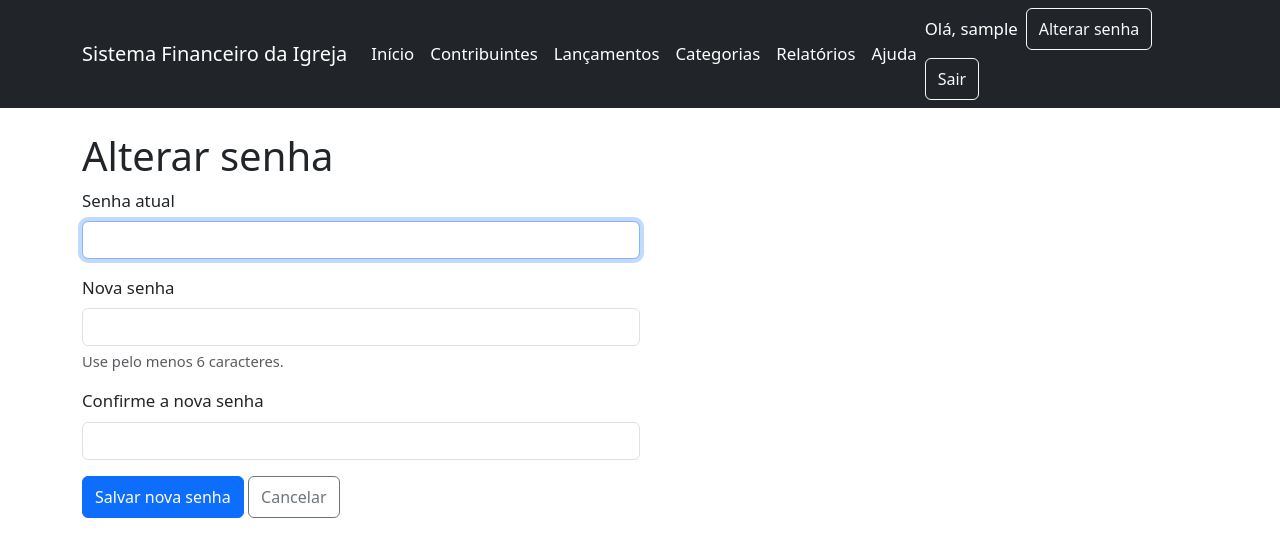
After one commit to EnricoBertolucci/Atividade-Extensionista, a Flask app: page /alterar-senha in a window 1280 px wide. The commit adds this page. Shown: the top 557 px of the page. Run offline with Flask 3, Linux system fonts and the light colour scheme; the visitor is signed in with stand-in values (Sample User, id 1).

Commit message:
feat: tela para o usuario alterar a propria senha

```diff
--- a/sistema-financeiro-igreja/src/routes/auth.py
+++ b/sistema-financeiro-igreja/src/routes/auth.py
@@ -1,9 +1,28 @@
 from flask import Blueprint, flash, redirect, render_template, request, url_for
 from flask_login import current_user, login_required, login_user, logout_user
 
-from src.models import Usuario
+from src.models import Usuario, db
 
 auth_bp = Blueprint("auth", __name__)
+
+TAMANHO_MINIMO_SENHA = 6
+
+
+def _validar_troca_senha(usuario, form):
+    """Valida o formulário de troca de senha e retorna a mensagem de erro (ou None)."""
+    senha_atual = form.get("senha_atual", "")
+    nova_senha = form.get("nova_senha", "")
+    confirmacao = form.get("confirmacao", "")
+
+    if not usuario.checar_senha(senha_atual):
+        return "A senha atual está incorreta."
+    if len(nova_senha) < TAMANHO_MINIMO_SENHA:
+        return f"A nova senha deve ter pelo menos {TAMANHO_MINIMO_SENHA} caracteres."
+    if nova_senha != confirmacao:
+        return "A confirmação não confere com a nova senha."
+    if nova_senha == senha_atual:
+        return "A nova senha deve ser diferente da senha atual."
+    return None
 
 
 @auth_bp.route("/login", methods=["GET", "POST"])
@@ -26,6 +45,23 @@ def login():
     return render_template("login.html")
 
 
+@auth_bp.route("/alterar-senha", methods=["GET", "POST"])
+@login_required
+def alterar_senha():
+    if request.method == "POST":
+        erro = _validar_troca_senha(current_user, request.form)
+        if erro:
+            flash(erro, "danger")
+            return render_template("alterar_senha.html", tamanho_minimo=TAMANHO_MINIMO_SENHA)
+
+        current_user.set_senha(request.form["nova_senha"])
+        db.session.commit()
+        flash("Senha alterada com sucesso!", "success")
+        return redirect(url_for("index"))
+
+    return render_template("alterar_senha.html", tamanho_minimo=TAMANHO_MINIMO_SENHA)
+
+
 @auth_bp.route("/logout")
 @login_required
 def logout():
--- a/sistema-financeiro-igreja/src/templates/ajuda.html
+++ b/sistema-financeiro-igreja/src/templates/ajuda.html
@@ -118,12 +118,13 @@
     <div class="accordion-item">
         <h2 class="accordion-header">
             <button class="accordion-button collapsed" type="button" data-bs-toggle="collapse" data-bs-target="#p8">
-                Esqueci minha senha ou preciso de um novo acesso, o que faço?
+                Como troco minha senha? E se eu esquecer?
             </button>
         </h2>
         <div id="p8" class="accordion-collapse collapse" data-bs-parent="#acordeaoAjuda">
             <div class="accordion-body">
-                <p>Por segurança, o sistema não tem uma tela pública de cadastro/redefinição de senha. Procure a pessoa responsável pela administração técnica do sistema para criar um novo acesso ou redefinir sua senha.</p>
+                <p>Para <strong>trocar sua senha</strong>, clique em <strong>Alterar senha</strong>, no canto superior direito (ao lado de "Sair"), informe a senha atual e digite a nova senha duas vezes.</p>
+                <p>Se você <strong>esqueceu a senha</strong> e não consegue entrar, ou precisa de um novo acesso: por segurança, o sistema não tem uma tela pública de cadastro/redefinição de senha. Procure a pessoa responsável pela administração técnica do sistema.</p>
             </div>
         </div>
     </div>
--- /dev/null
+++ b/sistema-financeiro-igreja/src/templates/alterar_senha.html
@@ -0,0 +1,29 @@
+{% extends "base.html" %}
+
+{% block title %}Alterar senha{% endblock %}
+
+{% block content %}
+<h1>Alterar senha</h1>
+
+<form method="post" class="col-md-6">
+    <input type="hidden" name="csrf_token" value="{{ csrf_token() }}">
+    <div class="mb-3">
+        <label class="form-label" for="senha_atual">Senha atual</label>
+        <input type="password" id="senha_atual" name="senha_atual" class="form-control"
+               autocomplete="current-password" required autofocus>
+    </div>
+    <div class="mb-3">
+        <label class="form-label" for="nova_senha">Nova senha</label>
+        <input type="password" id="nova_senha" name="nova_senha" class="form-control"
+               autocomplete="new-password" minlength="{{ tamanho_minimo }}" required>
+        <div class="form-text">Use pelo menos {{ tamanho_minimo }} caracteres.</div>
+    </div>
+    <div class="mb-3">
+        <label class="form-label" for="confirmacao">Confirme a nova senha</label>
+        <input type="password" id="confirmacao" name="confirmacao" class="form-control"
+               autocomplete="new-password" minlength="{{ tamanho_minimo }}" required>
+    </div>
+    <button type="submit" class="btn btn-primary">Salvar nova senha</button>
+    <a href="{{ url_for('index') }}" class="btn btn-outline-secondary">Cancelar</a>
+</form>
+{% endblock %}
--- a/sistema-financeiro-igreja/src/templates/base.html
+++ b/sistema-financeiro-igreja/src/templates/base.html
@@ -31,6 +31,7 @@
                 </ul>
                 <div class="d-flex align-items-center flex-wrap gap-2">
                     <span class="navbar-text text-white">Olá, {{ current_user.nome }}</span>
+                    <a class="btn btn-outline-light" href="{{ url_for('auth.alterar_senha') }}">Alterar senha</a>
                     <a class="btn btn-outline-light" href="{{ url_for('auth.logout') }}">Sair</a>
                 </div>
             </div>
```
Also changed, not shown: sistema-financeiro-igreja/tests/test_alterar_senha.py (added, +64 -0 lines), 1 other file.
